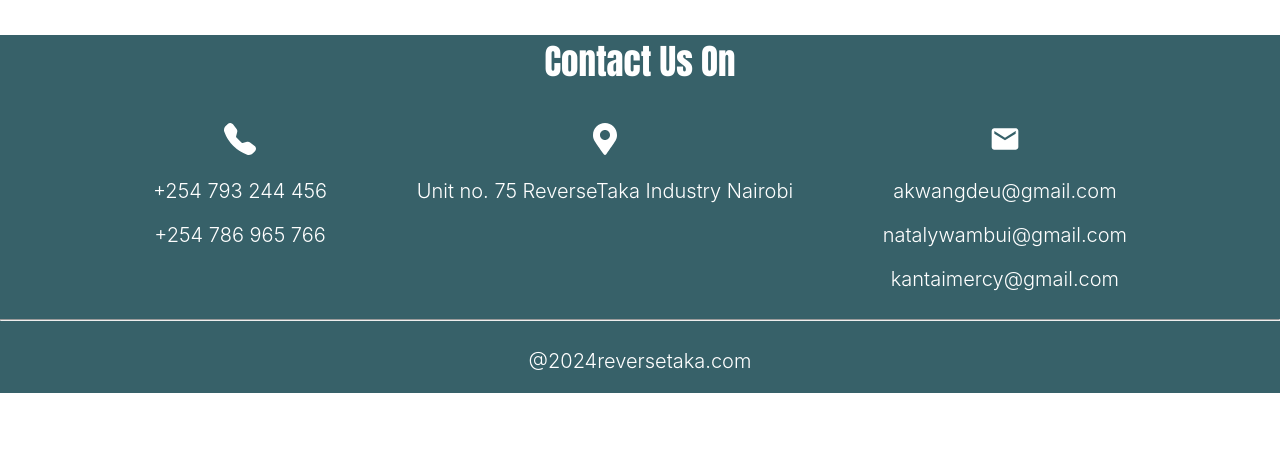
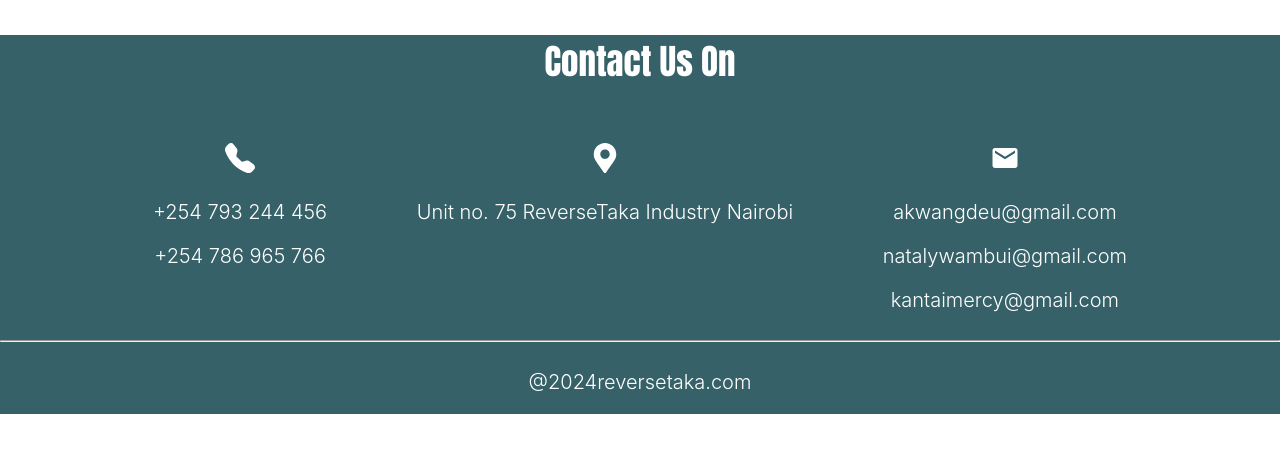
Before and after one commit to akirachix/Peaks-Informational, a React (Create React App) app in the folder taka-reverse/: page / in a window 1280 px wide. Shown: the top 452 px of the page. Built offline with nearby package versions, Linux system fonts and the light colour scheme.

Commit message:
Updates styling

```diff
--- a/taka-reverse/src/Contacts/index.css
+++ b/taka-reverse/src/Contacts/index.css
@@ -12,6 +12,7 @@
     display: flex;
     justify-content: center;
     gap: 15%;
+    text-align: center;
 }
 p{
     font-size: 23px;
@@ -22,6 +23,10 @@
     display: flex;
     gap: 7%;
     justify-content: center;
+}
+.icon{
+    color: #FFFFFF;
+    font-size: 30px;
 }
 
 
--- a/taka-reverse/src/Contacts/index.js
+++ b/taka-reverse/src/Contacts/index.js
@@ -13,18 +13,19 @@
     return(
         <div className='footer'>
             <h3>Contact Us On</h3>
+            <br/>
             <div className='contactInfo'>
             <div>
-            <span><BsFillTelephoneFill size= '2.0rem' color='#FFFFFF' /></span>
+            <span className='icon'><BsFillTelephoneFill/></span>
                 <p>+254 793 244 456</p>
                 <p>+254 786 965 766</p>
             </div>
             <div>
-                <span><FaMapMarkerAlt size= '2.0rem' color='#FFFFFF'/></span>
+                <span className='icon'><FaMapMarkerAlt/></span>
                 <p>Unit no. 75 ReverseTaka Industry Nairobi</p>
             </div>
             <div >
-                <span><MdEmail size= '2.0rem' color='#FFFFFF'/></span>
+                <span className='icon'><MdEmail/></span>
                 <p>akwangdeu@gmail.com</p>
                 <p>natalywambui@gmail.com</p>
                 <p>kantaimercy@gmail.com</p>
```
